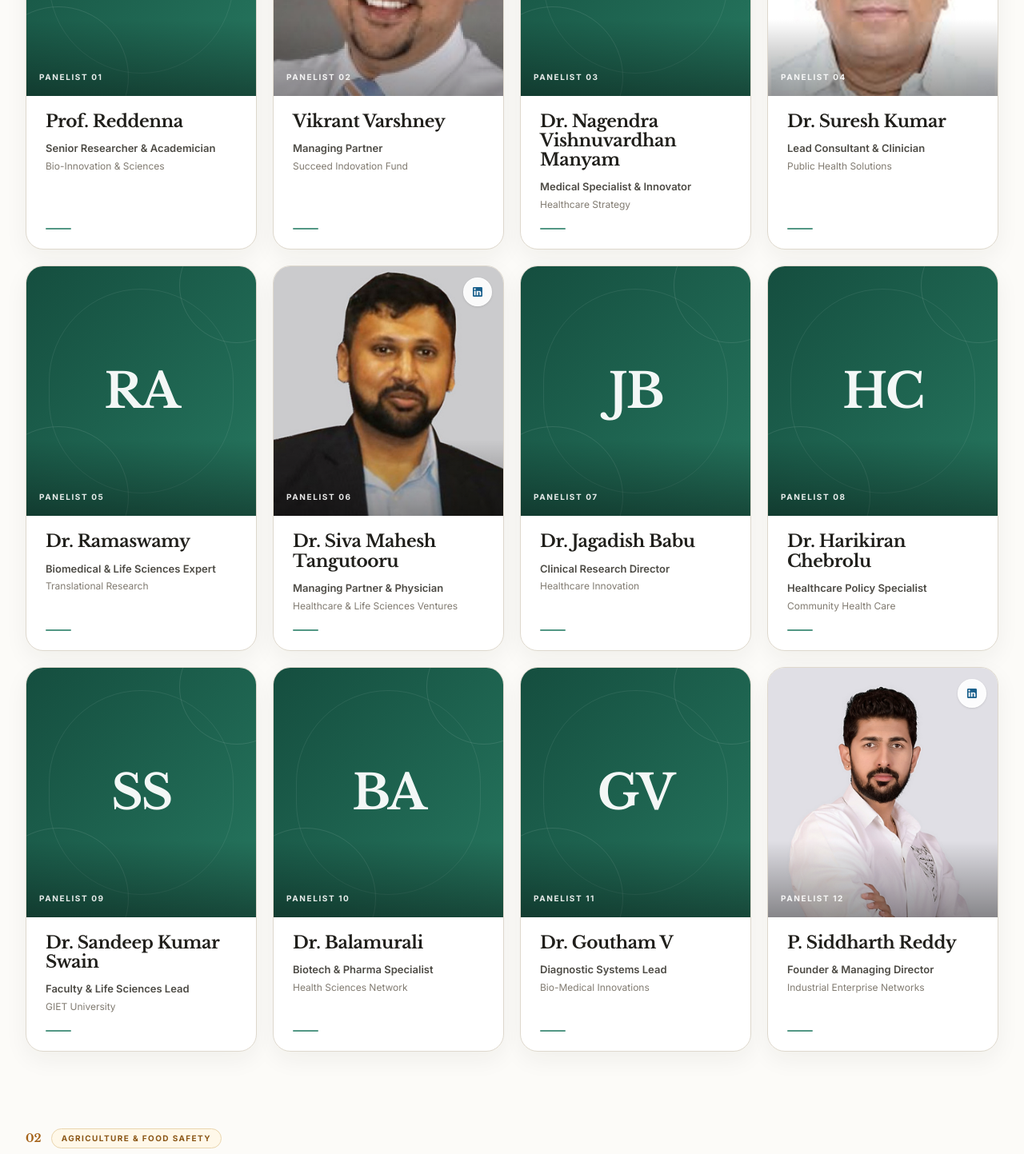
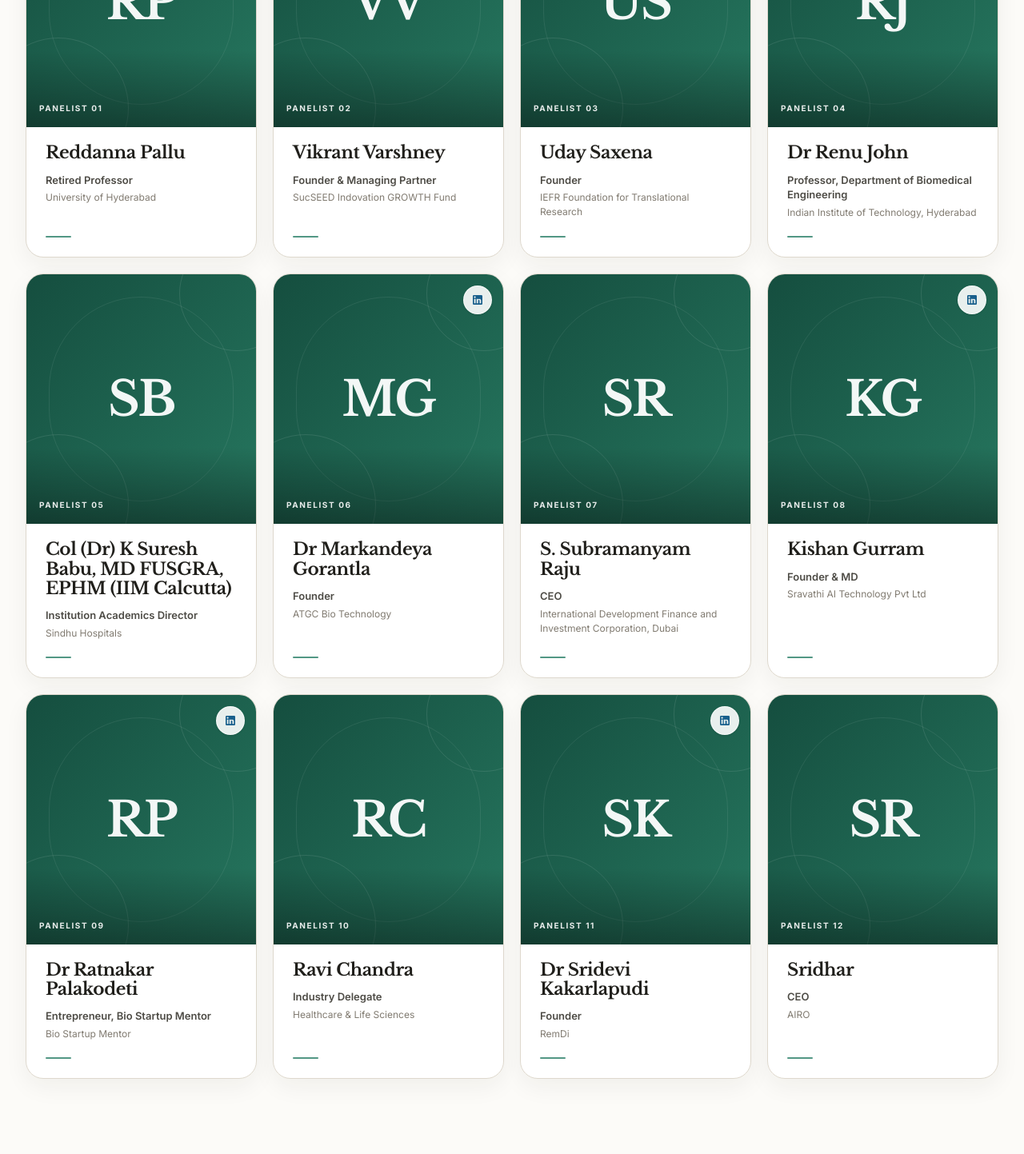
Before and after one commit to comapny230-code/ISF-Main-Port, a Next.js app: page /speakers in a window 1280 px wide. Shown: the part 2020-3463 px from the top of the page at 80% size. Built offline with nearby package versions, Linux system fonts and the light colour scheme; no server answers.

Commit message:
feat(speakers): update Roundtable 1 roster with full titles and remove truncation

```diff
--- a/src/components/speakers/RoundtableShowcase.tsx
+++ b/src/components/speakers/RoundtableShowcase.tsx
@@ -117,7 +117,7 @@ export function RoundtableShowcase({ className = "" }: RoundtableShowcaseProps)
                     }`}
                   >
                     <div className="relative aspect-square sm:aspect-[4/4.35] overflow-hidden bg-[#ece8df]">
-                      {panelist.photoUrl ? (
+                      {!roundtable.hidePhotos && panelist.photoUrl ? (
                         <Image
                           src={panelist.photoUrl}
                           alt={panelist.name}
@@ -162,16 +162,16 @@ export function RoundtableShowcase({ className = "" }: RoundtableShowcaseProps)
                     </div>
 
                     <div className="flex flex-1 flex-col p-3 sm:px-6 sm:pb-6 sm:pt-5">
-                      <h4 className="font-serif text-[13px] sm:text-[1.35rem] font-bold leading-tight sm:leading-[1.12] tracking-tight sm:tracking-[-0.02em] text-[#201f1b] transition-colors duration-200 group-hover:text-[#9e4528] line-clamp-1 sm:line-clamp-none">
+                      <h4 className="font-serif text-[13px] sm:text-[1.35rem] font-bold leading-tight sm:leading-[1.12] tracking-tight sm:tracking-[-0.02em] text-[#201f1b] transition-colors duration-200 group-hover:text-[#9e4528]">
                         {panelist.name}
                       </h4>
                       {panelist.designation && (
-                        <p className="mt-1 sm:mt-3 text-[10.5px] sm:text-[13px] font-medium sm:font-semibold leading-[1.3] sm:leading-[1.45] text-[#4d4b45] line-clamp-2">
+                        <p className="mt-1 sm:mt-3 text-[10.5px] sm:text-[13px] font-medium sm:font-semibold leading-[1.3] sm:leading-[1.45] text-[#4d4b45]">
                           {panelist.designation}
                         </p>
                       )}
                       {panelist.organization && (
-                        <p className="mt-0.5 sm:mt-1 text-[9.5px] sm:text-xs leading-snug sm:leading-[1.5] text-[#817b71] line-clamp-1">
+                        <p className="mt-0.5 sm:mt-1 text-[9.5px] sm:text-xs leading-snug sm:leading-[1.5] text-[#817b71]">
                           {panelist.organization}
                         </p>
                       )}
--- a/src/data/officialSpeakers.ts
+++ b/src/data/officialSpeakers.ts
@@ -9,6 +9,7 @@ export interface OfficialRoundtable {
   location: string;
   description: string;
   panelistIds: string[];
+  hidePhotos?: boolean;
 }
 
 export interface OfficialPanelist {
@@ -23,23 +24,109 @@ export interface OfficialPanelist {
 }
 
 export const OFFICIAL_PANELISTS: Record<string, OfficialPanelist> = {
-  "prof-reddenna": {
-    id: "prof-reddenna",
-    name: "Prof. Reddenna",
-    initials: "PR",
+  "reddanna-pallu": {
+    id: "reddanna-pallu",
+    name: "Reddanna Pallu",
+    initials: "RP",
     initialsBg: "bg-[#6929c4]",
-    designation: "Senior Researcher & Academician",
-    organization: "Bio-Innovation & Sciences",
+    designation: "Retired Professor",
+    organization: "University of Hyderabad",
+    linkedinUrl: "https://www.linkedin.com/in/reddanna-pallu-8a67a5182/",
   },
   "vikrant-varshney": {
     id: "vikrant-varshney",
     name: "Vikrant Varshney",
     initials: "VV",
     initialsBg: "bg-[#0f62fe]",
-    photoUrl: "/images/speakers/vikrant-varshney.png",
-    designation: "Managing Partner",
-    organization: "Succeed Indovation Fund",
-    linkedinUrl: "https://www.linkedin.com/in/vikrantvarshney/",
+    designation: "Founder & Managing Partner",
+    organization: "SucSEED Indovation GROWTH Fund",
+    linkedinUrl: "https://www.linkedin.com/in/vikrantvarshney-indovation/",
+  },
+  "uday-saxena": {
+    id: "uday-saxena",
+    name: "Uday Saxena",
+    initials: "US",
+    initialsBg: "bg-[#007d79]",
+    designation: "Founder",
+    organization: "IEFR Foundation for Translational Research",
+    linkedinUrl: "https://www.linkedin.com/in/uday-saxena-94b071245/",
+  },
+  "dr-renu-john": {
+    id: "dr-renu-john",
+    name: "Dr Renu John",
+    initials: "RJ",
+    initialsBg: "bg-[#8a3800]",
+    designation: "Professor, Department of Biomedical Engineering",
+    organization: "Indian Institute of Technology, Hyderabad",
+    linkedinUrl: "https://www.linkedin.com/in/renu-john-ab20a29/",
+  },
+  "col-dr-k-suresh-babu": {
+    id: "col-dr-k-suresh-babu",
+    name: "Col (Dr) K Suresh Babu, MD FUSGRA, EPHM (IIM Calcutta)",
+    initials: "SB",
+    initialsBg: "bg-[#198038]",
+    designation: "Institution Academics Director",
+    organization: "Sindhu Hospitals",
+  },
+  "dr-markandeya-gorantla": {
+    id: "dr-markandeya-gorantla",
+    name: "Dr Markandeya Gorantla",
+    initials: "MG",
+    initialsBg: "bg-[#0043ce]",
+    designation: "Founder",
+    organization: "ATGC Bio Technology",
+    linkedinUrl: "https://www.linkedin.com/in/drgorantla/",
+  },
+  "s-subramanyam-raju": {
+    id: "s-subramanyam-raju",
+    name: "S. Subramanyam Raju",
+    initials: "SR",
+    initialsBg: "bg-[#a2191f]",
+    designation: "CEO",
+    organization: "International Development Finance and Investment Corporation, Dubai",
+  },
+  "kishan-gurram": {
+    id: "kishan-gurram",
+    name: "Kishan Gurram",
+    initials: "KG",
+    initialsBg: "bg-[#117a8b]",
+    designation: "Founder & MD",
+    organization: "Sravathi AI Technology Pvt Ltd",
+    linkedinUrl: "https://www.linkedin.com/in/gurram-kishan-36a9ab3/",
+  },
+  "dr-ratnakar-palakodeti": {
+    id: "dr-ratnakar-palakodeti",
+    name: "Dr Ratnakar Palakodeti",
+    initials: "RP",
+    initialsBg: "bg-[#525252]",
+    designation: "Entrepreneur, Bio Startup Mentor",
+    organization: "Bio Startup Mentor",
+    linkedinUrl: "https://www.linkedin.com/in/dr-ratnakar-palakodeti-99124412/",
+  },
+  "ravi-chandra": {
+    id: "ravi-chandra",
+    name: "Ravi Chandra",
+    initials: "RC",
+    initialsBg: "bg-[#0f62fe]",
+    designation: "Industry Delegate",
+    organization: "Healthcare & Life Sciences",
+  },
+  "dr-sridevi-kakarlapudi": {
+    id: "dr-sridevi-kakarlapudi",
+    name: "Dr Sridevi Kakarlapudi",
+    initials: "SK",
+    initialsBg: "bg-[#9f1853]",
+    designation: "Founder",
+    organization: "RemDi",
+    linkedinUrl: "https://www.linkedin.com/in/sridevi-kakarlapudi-remnutri/",
+  },
+  "sridhar": {
+    id: "sridhar",
+    name: "Sridhar",
+    initials: "SR",
+    initialsBg: "bg-[#0072c3]",
+    designation: "CEO",
+    organization: "AIRO",
   },
   "dr-nagendra-vishnuvardhan-manyam": {
     id: "dr-nagendra-vishnuvardhan-manyam",
@@ -54,7 +141,6 @@ export const OFFICIAL_PANELISTS: Record<string, OfficialPanelist> = {
     name: "Dr. Suresh Kumar",
     initials: "SK",
     initialsBg: "bg-[#007d79]",
-    photoUrl: "/images/speakers/dr-suresh-kumar.jpg",
     designation: "Lead Consultant & Clinician",
     organization: "Public Health Solutions",
   },
@@ -71,7 +157,6 @@ export const OFFICIAL_PANELISTS: Record<string, OfficialPanelist> = {
     name: "Dr. Siva Mahesh Tangutooru",
     initials: "SM",
     initialsBg: "bg-[#198038]",
-    photoUrl: "/images/speakers/dr-siva-mahesh-tangutooru.jpg",
     designation: "Managing Partner & Physician",
     organization: "Healthcare & Life Sciences Ventures",
     linkedinUrl: "https://www.linkedin.com",
@@ -242,25 +327,26 @@ export const OFFICIAL_ROUNDTABLES: OfficialRoundtable[] = [
     number: 1,
     badge: "LIFE SCIENCES & HEALTHCARE",
     badgeColor: "emerald",
-    title: "Roundtable-1: Life Sciences & Healthcare",
+    title: "Roundtable -1  - Life Sciences & Healthcare",
+    hidePhotos: true,
     date: "18th Dec 2026",
     time: "11:30 AM - 1:00 PM",
     location: "Main Convention Hall, GIET Campus",
     description:
       "Deliberating on bio-innovations, low-cost diagnostic delivery in remote geographies, medical devices, and incubation pathways for healthcare innovators.",
     panelistIds: [
-      "prof-reddenna",
+      "reddanna-pallu",
       "vikrant-varshney",
-      "dr-nagendra-vishnuvardhan-manyam",
-      "dr-suresh-kumar",
-      "dr-ramaswamy",
-      "dr-siva-mahesh-tangutooru",
-      "dr-jagadish-babu",
-      "dr-harikiran-chebrolu",
-      "dr-sandeep-kumar-swain",
-      "dr-balamurali",
-      "dr-goutham-v",
-      "p-siddharth-reddy",
+      "uday-saxena",
+      "dr-renu-john",
+      "col-dr-k-suresh-babu",
+      "dr-markandeya-gorantla",
+      "s-subramanyam-raju",
+      "kishan-gurram",
+      "dr-ratnakar-palakodeti",
+      "ravi-chandra",
+      "dr-sridevi-kakarlapudi",
+      "sridhar",
     ],
   },
   {
```
